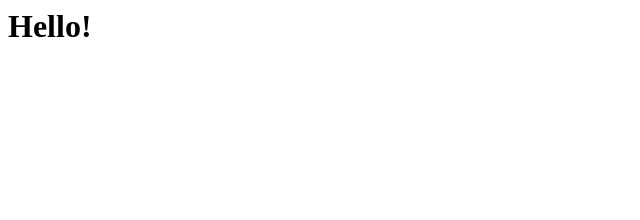
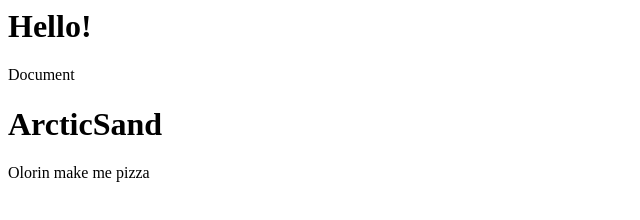
Before and after one commit to ArktycznyPiasek/ibidem, a plain HTML site: page index.html in a window 1280 px wide. Shown: the whole page, without its empty margins (0-640 px from the left). Drawn offline with Linux system fonts and the light colour scheme.

Commit message:
Update index.html

```diff
--- a/index.html
+++ b/index.html
@@ -1 +1,12 @@
 <h1>Hello!</h1>
+<html lang="en">
+<head>
+    <meta charset="UTF-8">
+    <meta name="viewport" content="width-device-wigth,initial-scale=1.0"
+    <title> Document</title>
+</head>
+<body>
+    <h1>ArcticSand</h1>
+    <p>Olorin make me pizza</p>
+</body>
+</html>
```
